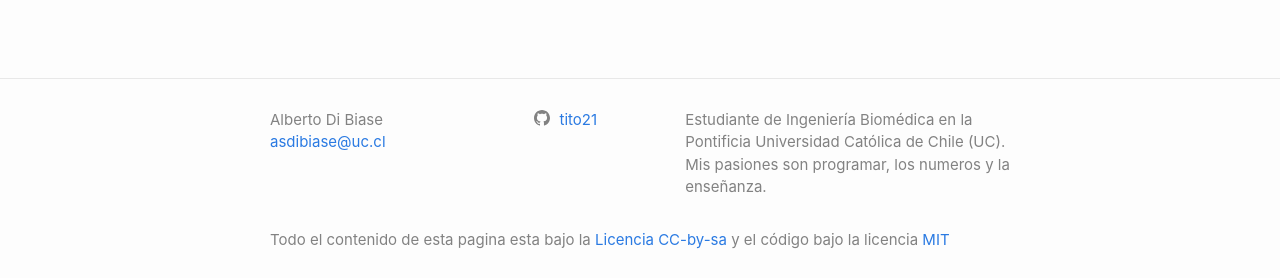
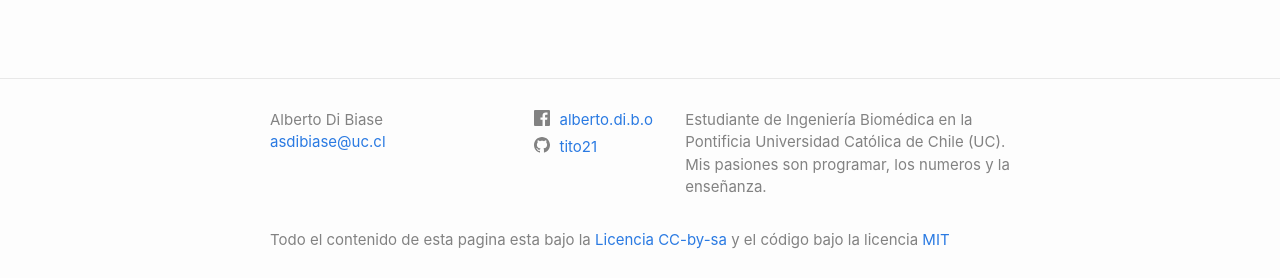
Before and after one commit to tito21/tito21.github.io, a Jekyll site: the page built from index.md, in a window 1280 px wide. Shown: the part 619-897 px from the top of the page. Built offline with Jekyll 4.4.1, drawn with Linux system fonts in a browser that asks for light colours.

```diff
--- a/_config.yml
+++ b/_config.yml
@@ -22,11 +22,14 @@ baseurl: "" # the subpath of your site, e.g. /blog
 url: "https://tito21.github.io/" # the base hostname & protocol for your site, e.g. http://example.com
 # twitter_username: jekyllrb
 github_username: tito21
+facebook_username: alberto.di.b.o
 
 # Build settings
 markdown: kramdown
 theme: minima
 permalink: :slug
+google_analytics: UA-134614584-1
+
 # theme: jekyll-theme-minimal
 plugins:
   - jekyll-feed
```
